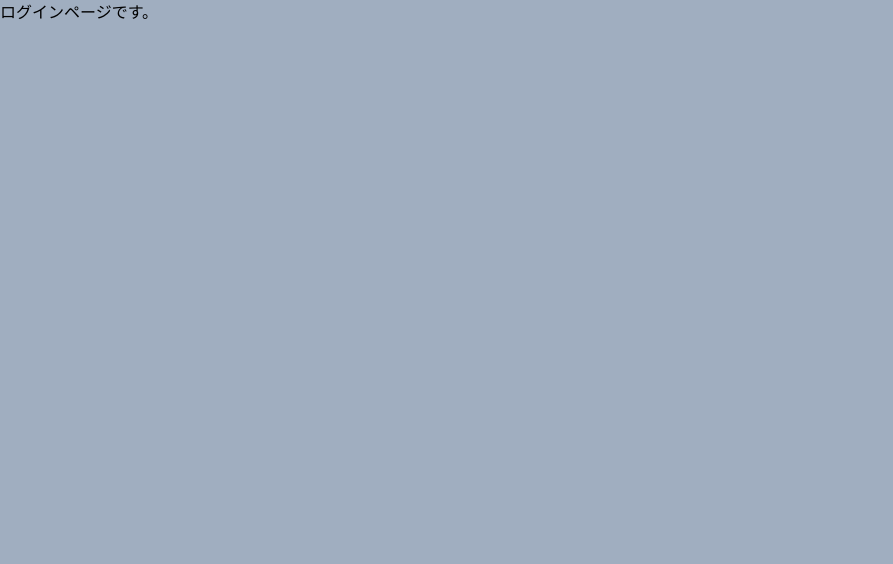
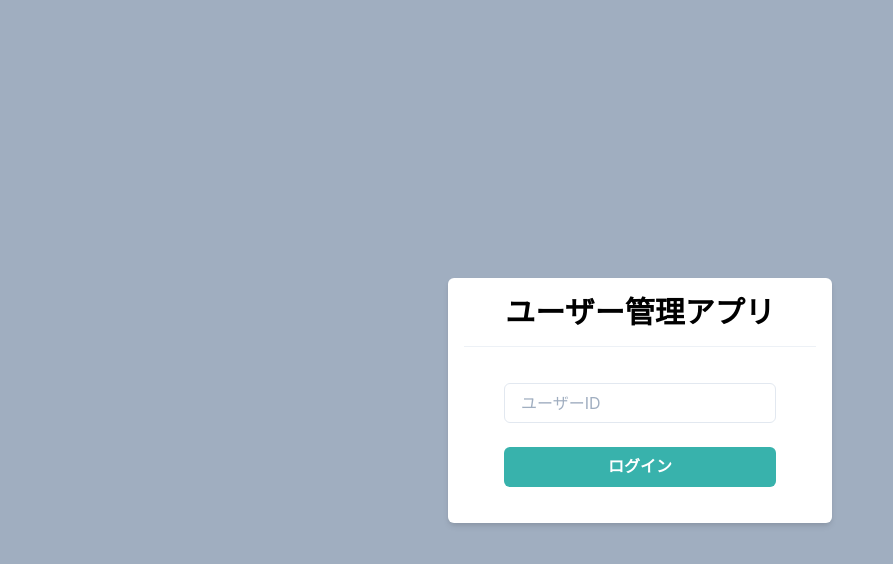
Before and after one commit to yosiyong/react-chakra, a React (Create React App) app: page / in a window 1280 px wide. Shown: the top 564 px of the page, without its empty margins (0-893 px from the left). Built offline with nearby package versions, Linux system fonts and the light colour scheme.

Commit message:
ログインページ

```diff
--- a/package.json
+++ b/package.json
@@ -10,6 +10,7 @@
     "@emotion/react": "11.4.0",
     "@emotion/styled": "11.3.0",
     "@types/react-router-dom": "5.1.7",
+    "axios": "0.21.1",
     "framer-motion": "4.1.17",
     "react": "17.0.2",
     "react-dom": "17.0.2",
--- /dev/null
+++ b/src/components/atoms/button/MenuIconButton.tsx
@@ -0,0 +1,20 @@
+import { memo, VFC } from "react";
+import { HamburgerIcon } from "@chakra-ui/icons";
+import { IconButton } from "@chakra-ui/react";
+
+type Props = {
+  onOpen: () => void;
+};
+export const MenuIconButton: VFC<Props> = memo((props) => {
+  const { onOpen } = props;
+  return (
+    <IconButton
+      aria-label="メニューボタン"
+      icon={<HamburgerIcon />}
+      size="sm"
+      variant="unstyled"
+      display={{ base: "block", md: "none" }}
+      onClick={onOpen}
+    />
+  );
+});
--- /dev/null
+++ b/src/components/atoms/button/PrimaryButton.tsx
@@ -0,0 +1,14 @@
+import { memo, ReactNode, VFC } from "react";
+import { Button } from "@chakra-ui/react";
+
+type Props = {
+  children: ReactNode;
+};
+export const PrimaryButton: VFC<Props> = memo((props) => {
+  const { children } = props;
+  return (
+    <Button bg="teal.400" color="white" _hover={{ opacity: 0.8 }}>
+      {children}
+    </Button>
+  );
+});
--- /dev/null
+++ b/src/components/molecules/MenuDrawer.tsx
@@ -0,0 +1,44 @@
+import { memo, VFC } from "react";
+import {
+  Drawer,
+  DrawerOverlay,
+  DrawerContent,
+  DrawerBody,
+  Button
+} from "@chakra-ui/react";
+
+type Props = {
+  onClose: () => void;
+  isOpen: boolean;
+  onClickHome: () => void;
+  onClickUserManagement: () => void;
+  onClickSetting: () => void;
+};
+export const MenuDrawer: VFC<Props> = memo((props) => {
+  const {
+    onClose,
+    isOpen,
+    onClickHome,
+    onClickUserManagement,
+    onClickSetting
+  } = props;
+  return (
+    <Drawer placement="left" size="xs" onClose={onClose} isOpen={isOpen}>
+      <DrawerOverlay>
+        <DrawerContent>
+          <DrawerBody p={0} bg="gray.100">
+            <Button w="100%" onClick={onClickHome}>
+              Top
+            </Button>
+            <Button w="100%" onClick={onClickUserManagement}>
+              ユーザー一覧
+            </Button>
+            <Button w="100%" onClick={onClickSetting}>
+              設定
+            </Button>
+          </DrawerBody>
+        </DrawerContent>
+      </DrawerOverlay>
+    </Drawer>
+  );
+});
--- a/src/components/organisms/layout/Header.tsx
+++ b/src/components/organisms/layout/Header.tsx
@@ -1,21 +1,21 @@
-import { HamburgerIcon } from "@chakra-ui/icons";
-import {
-  Flex,
-  Heading,
-  Link,
-  Box,
-  IconButton,
-  Drawer,
-  DrawerOverlay,
-  DrawerContent,
-  DrawerBody,
-  useDisclosure,
-  Button
-} from "@chakra-ui/react";
-import { memo, VFC } from "react";
+import { memo, useCallback, VFC } from "react";
+import { Flex, Heading, Link, Box, useDisclosure } from "@chakra-ui/react";
+import { useHistory } from "react-router-dom";
+import { MenuIconButton } from "../../atoms/button/MenuIconButton";
+import { MenuDrawer } from "../../molecules/MenuDrawer";
 
 export const Header: VFC = memo(() => {
   const { isOpen, onOpen, onClose } = useDisclosure();
+  const history = useHistory();
+
+  const onClickHome = useCallback(() => history.push("/home"), [history]);
+  const onClickUserManagement = useCallback(
+    () => history.push("/home/user_management"),
+    [history]
+  );
+  const onClickSetting = useCallback(() => history.push("/home/settings"), [
+    history
+  ]);
 
   return (
     <>
@@ -27,7 +27,13 @@ export const Header: VFC = memo(() => {
         justify="space-between"
         padding={{ base: 3, md: 5 }}
       >
-        <Flex align="center" as="a" mr={8} _hover={{ cursor: "pointer" }}>
+        <Flex
+          align="center"
+          as="a"
+          mr={8}
+          _hover={{ cursor: "pointer" }}
+          onClick={onClickHome}
+        >
           <Heading as="h1" fontSize={{ base: "md", md: "lg" }}>
             ユーザー管理アプリ
           </Heading>
@@ -39,32 +45,21 @@ export const Header: VFC = memo(() => {
           display={{ base: "none", md: "flex" }}
         >
           <Box pr={4}>
-            <Link>ユーザー一覧</Link>
+            <Link onClick={onClickUserManagement}>ユーザー一覧</Link>
           </Box>
-          <Link>設定</Link>
+          <Link onClick={onClickSetting}>設定</Link>
         </Flex>
 
-        <IconButton
-          aria-label="メニューボタン"
-          icon={<HamburgerIcon />}
-          size="sm"
-          variant="unstyled"
-          display={{ base: "block", md: "none" }}
-          onClick={onOpen}
-        />
+        <MenuIconButton onOpen={onOpen} />
       </Flex>
 
-      <Drawer placement="left" size="xs" onClose={onClose} isOpen={isOpen}>
-        <DrawerOverlay>
-          <DrawerContent>
-            <DrawerBody p={0} bg="gray.100">
-              <Button w="100%">Top</Button>
-              <Button w="100%">ユーザー一覧</Button>
-              <Button w="100%">設定</Button>
-            </DrawerBody>
-          </DrawerContent>
-        </DrawerOverlay>
-      </Drawer>
+      <MenuDrawer
+        onClose={onClose}
+        isOpen={isOpen}
+        onClickHome={onClickHome}
+        onClickUserManagement={onClickUserManagement}
+        onClickSetting={onClickSetting}
+      />
     </>
   );
 });
--- a/src/components/pages/Login.tsx
+++ b/src/components/pages/Login.tsx
@@ -1,5 +1,29 @@
-import { memo, VFC } from "react";
+import { memo, useState, VFC, ChangeEvent } from "react";
+import { Flex, Box, Heading, Divider, Input, Stack } from "@chakra-ui/react";
+import { PrimaryButton } from "../atoms/button/PrimaryButton";
 
 export const Login: VFC = memo(() => {
-  return <p>ログインページです。</p>;
+  const [userId, setUserId] = useState("");
+
+  const onChangeUserId = (e: ChangeEvent<HTMLInputElement>) =>
+    setUserId(e.target.value);
+
+  return (
+    <Flex align="center" justify="center" height="100vh">
+      <Box bg="white" w="sm" p={4} borderRadius="md" shadow="md">
+        <Heading as="h1" size="lg" textAlign="center">
+          ユーザー管理アプリ
+        </Heading>
+        <Divider my={4} />
+        <Stack spacing={6} py={5} px={10}>
+          <Input
+            placeholder="ユーザーID"
+            value={userId}
+            onChange={onChangeUserId}
+          />
+          <PrimaryButton>ログイン</PrimaryButton>
+        </Stack>
+      </Box>
+    </Flex>
+  );
 });
```
